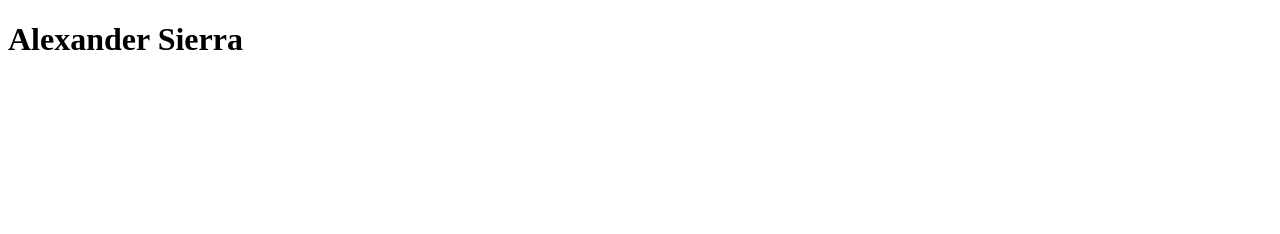
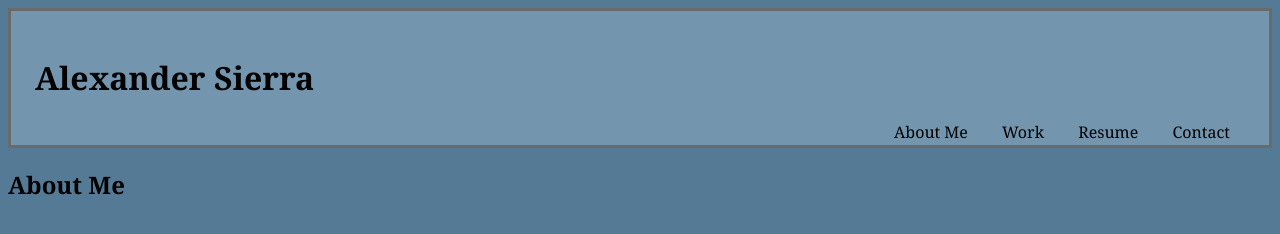
Before and after one commit to asierra619/asierra-portfolio, a plain HTML site: page index.html in a window 1280 px wide. Drawn offline with Linux system fonts and the light colour scheme.

Commit message:
building header and color scheme

```diff
--- a/assets/style.css
+++ b/assets/style.css
@@ -0,0 +1,42 @@
+* {
+    font-family: Georgia, 'Times New Roman', Times, serif;
+}
+
+:root {
+    --1st: #252526;
+    --2nd: #686b6b;
+    --3rd: #7395ae;
+    --4th: #557a95;
+    --5th: #b1a296;
+
+}
+
+header {
+    background-color: var(--3rd);
+    padding: 1.5rem;
+    border: solid var(--2nd) 3px;
+
+
+}
+
+nav {
+    background-color: var(3rd);
+    display: inline-block;
+    float: right;
+
+}
+
+nav a {
+    color: black;
+    padding: 5px 15px;
+    text-decoration: none;
+}
+
+nav a:hover {
+    color: var(--1st);
+}
+
+body {
+    background-color: var(--4th);
+
+}
--- a/index.html
+++ b/index.html
@@ -9,10 +9,23 @@
 
 <body>
     <header>
-        <h1 class="header">
+        <h1>
             Alexander Sierra
         </h1>
+        <nav>
+            <a href="#">About Me</a>
+            <a href="#">Work
+            <a href="#">Resume</a>
+            <a href="#">Contact</a>
+        </nav>
     </header>
+
+    <h2>
+        About Me
+    </h2>
+    <p>
+
+    </p>
 
 
 </body>
```
